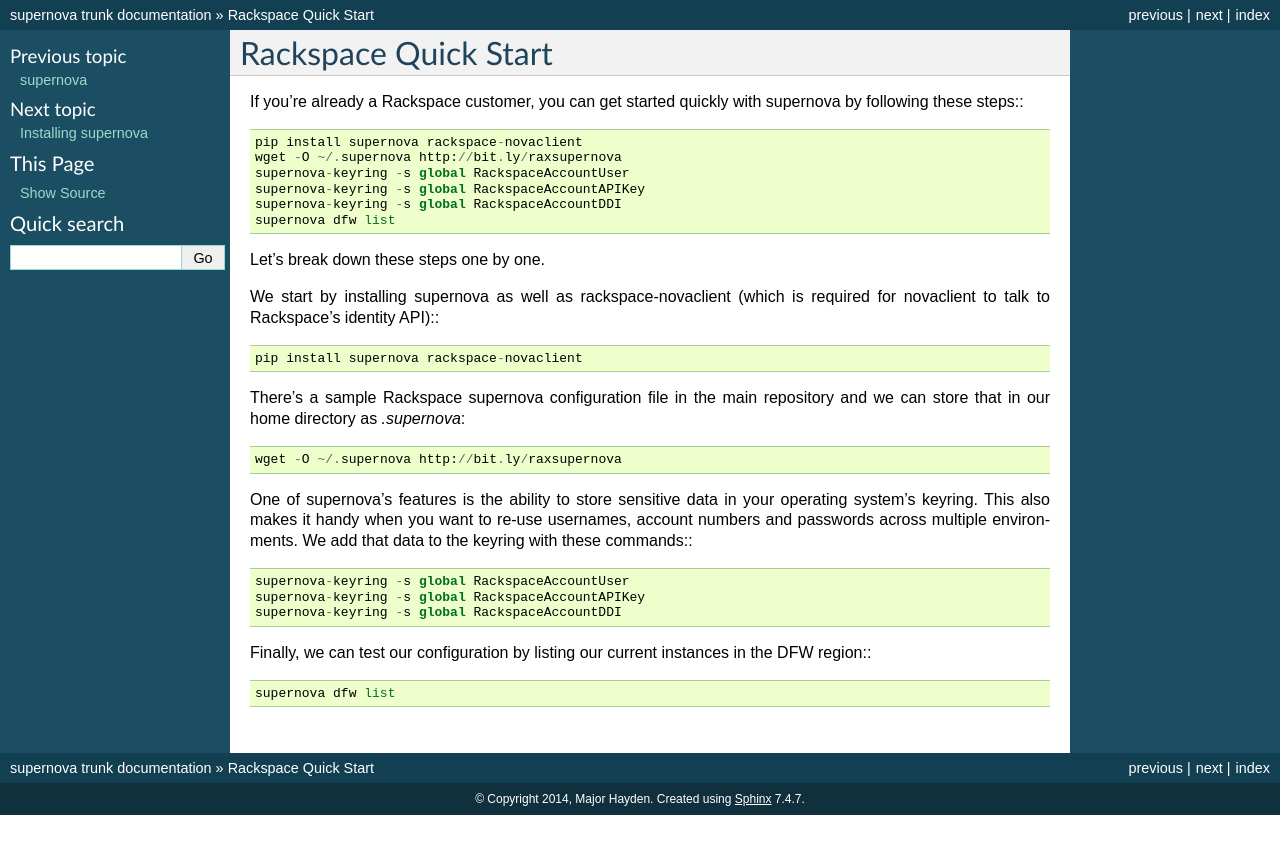
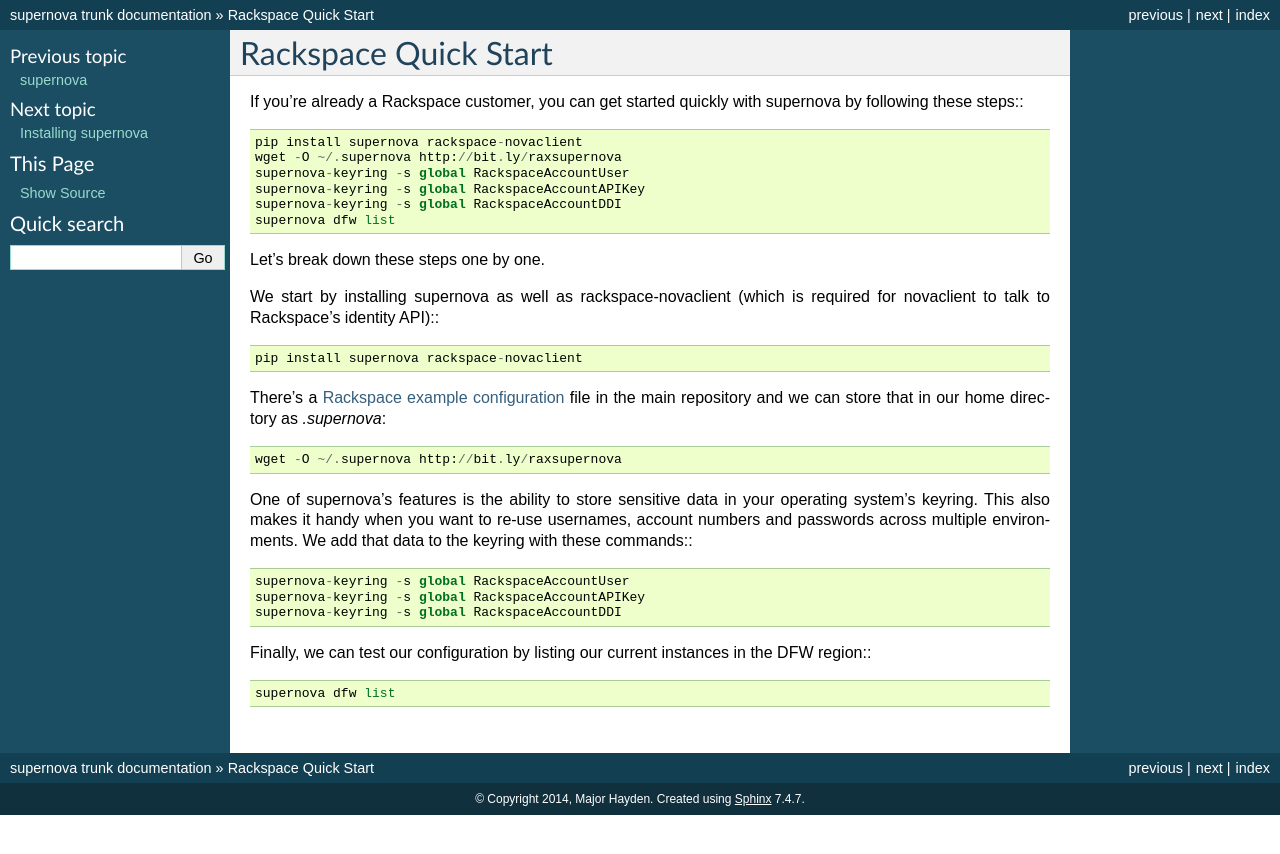
Before and after one commit to major/supernova, a Sphinx documentation site: the page built from docs/raxquickstart.rst, in a window 1280 px wide. Shown: the top 854 px of the page. Built offline with Sphinx 7.4.7, drawn with Linux system fonts in a browser that asks for light colours.

```diff
--- a/docs/index.rst
+++ b/docs/index.rst
@@ -30,6 +30,7 @@ Documentation
    keyring
    passingcommands
    listingenvs
+   groupedenvs
 
 
 
--- a/docs/raxquickstart.rst
+++ b/docs/raxquickstart.rst
@@ -16,7 +16,7 @@ We start by installing supernova as well as rackspace-novaclient (which is requi
 
     pip install supernova rackspace-novaclient
 
-There's a sample Rackspace supernova configuration file in the main repository and we can store that in our home directory as `.supernova`::
+There's a `Rackspace example configuration <http://bit.ly/raxsupernova>`_ file in the main repository and we can store that in our home directory as `.supernova`::
 
     wget -O ~/.supernova http://bit.ly/raxsupernova
 
```
Also changed, not shown: docs/groupedenvs.rst (added, +22 -0 lines).
